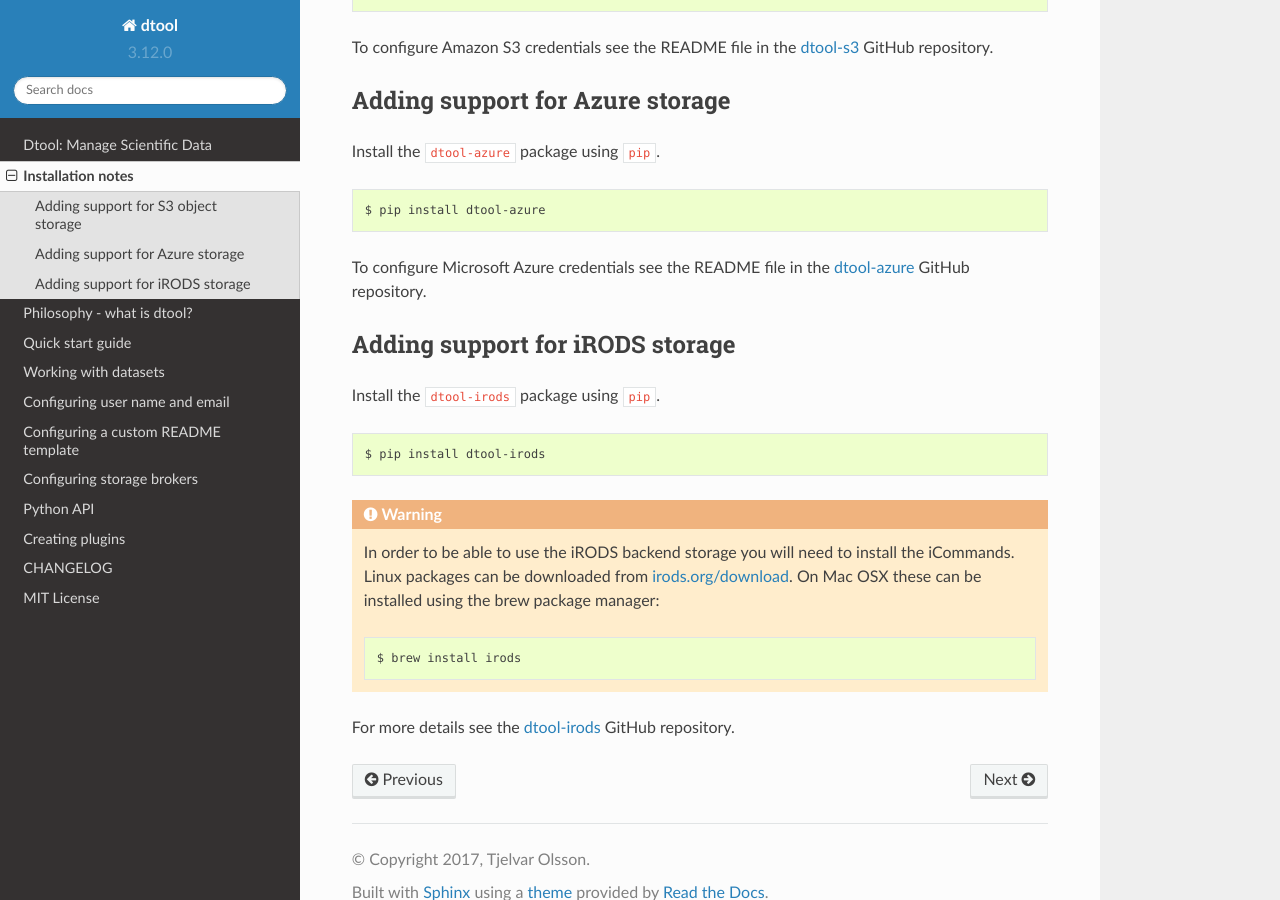
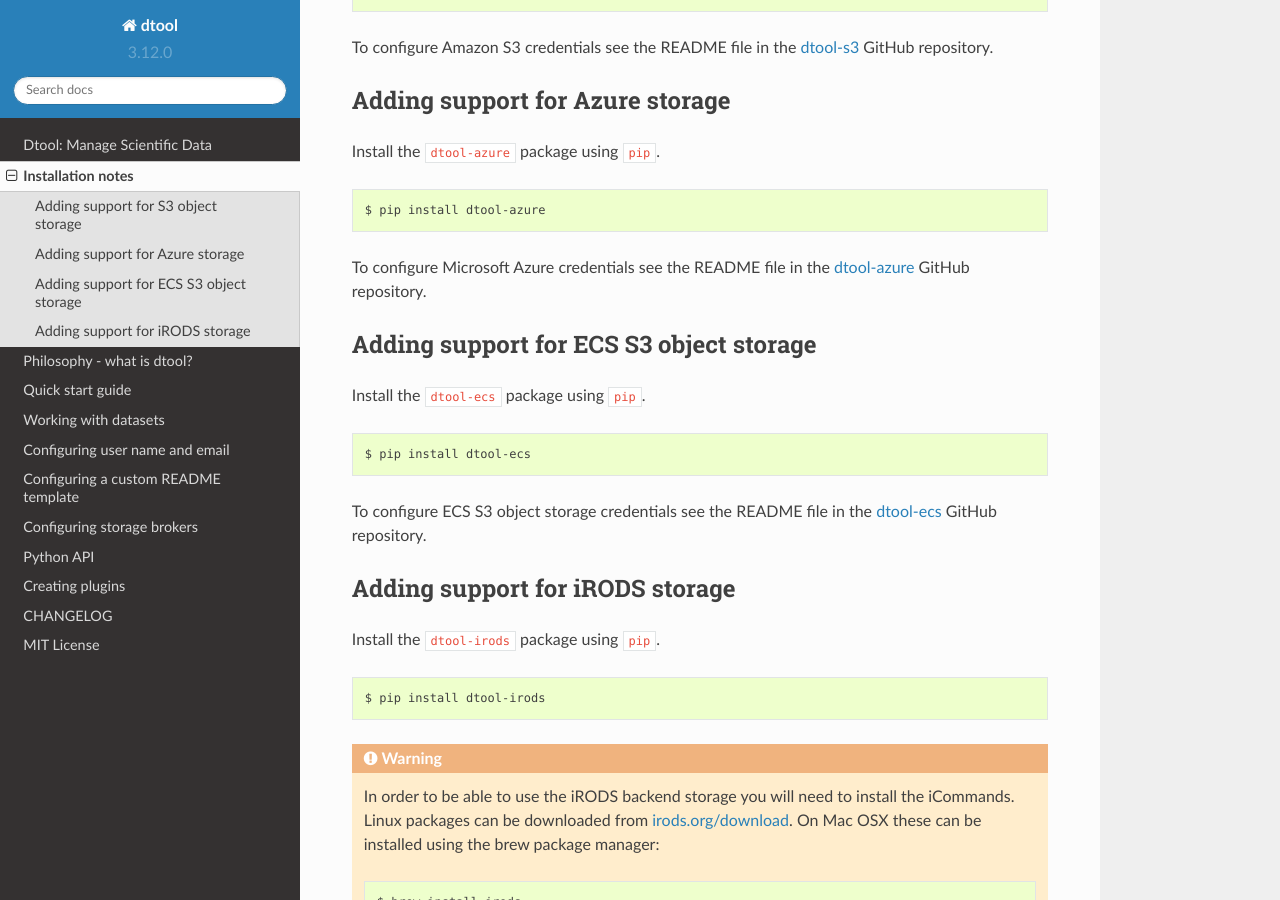
Before and after one commit to jic-dtool/dtool, a Sphinx documentation site: the page built from docs/source/installation_notes.rst, in a window 1280 px wide and 900 px high, scrolled down 600 px. Built offline with Sphinx 7.4.7 and the Read the Docs theme 2.0.0, drawn with Linux system fonts in a browser that asks for light colours.

Commit message:
Update the installation notes

```diff
--- a/docs/source/installation_notes.rst
+++ b/docs/source/installation_notes.rst
@@ -43,6 +43,18 @@
 `dtool-azure <https://github.com/jic-dtool/dtool-azure>`_ GitHub repository.
 
 
+Adding support for ECS S3 object storage
+----------------------------------------
+
+Install the ``dtool-ecs`` package using ``pip``.
+
+.. code-block:: none
+
+    $ pip install dtool-ecs
+
+To configure ECS S3 object storage credentials see the README file in the
+`dtool-ecs <https://github.com/jic-dtool/dtool-ecs>`_ GitHub repository.
+
 
 Adding support for iRODS storage
 --------------------------------
```
